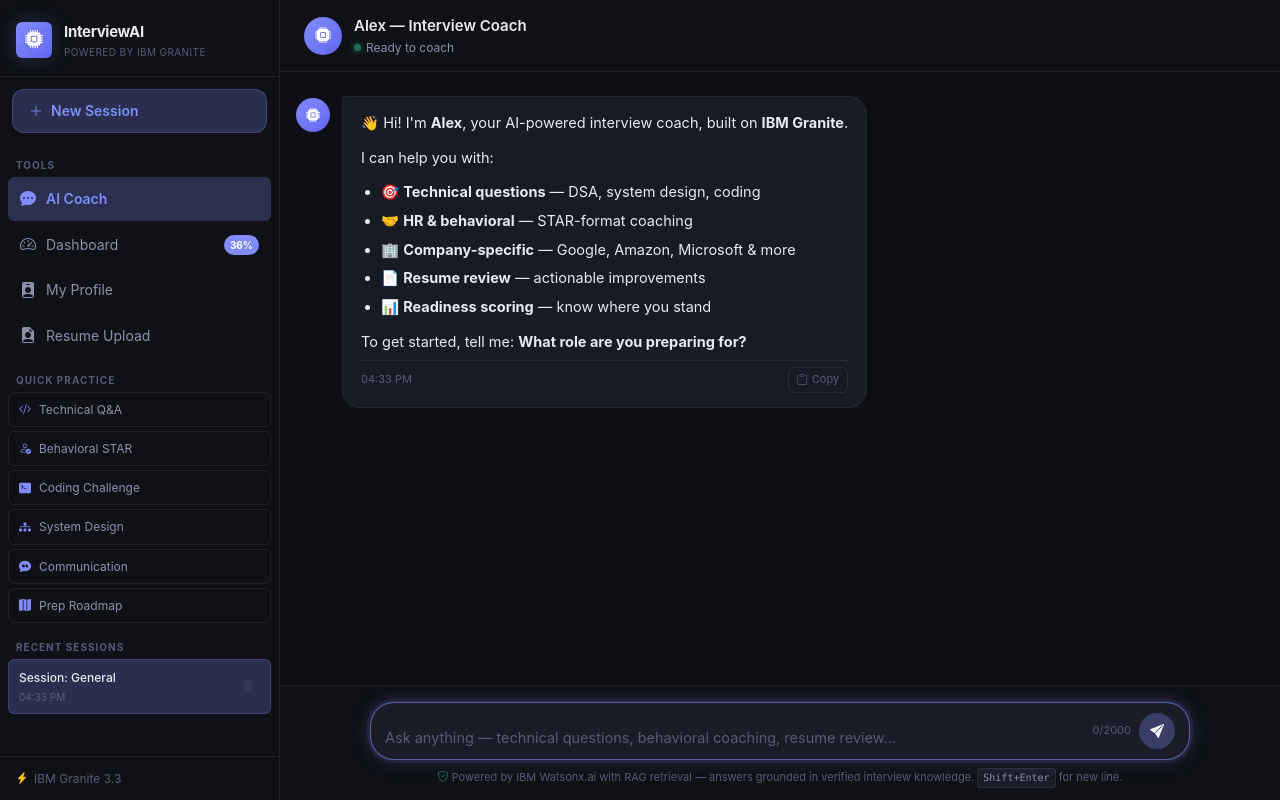
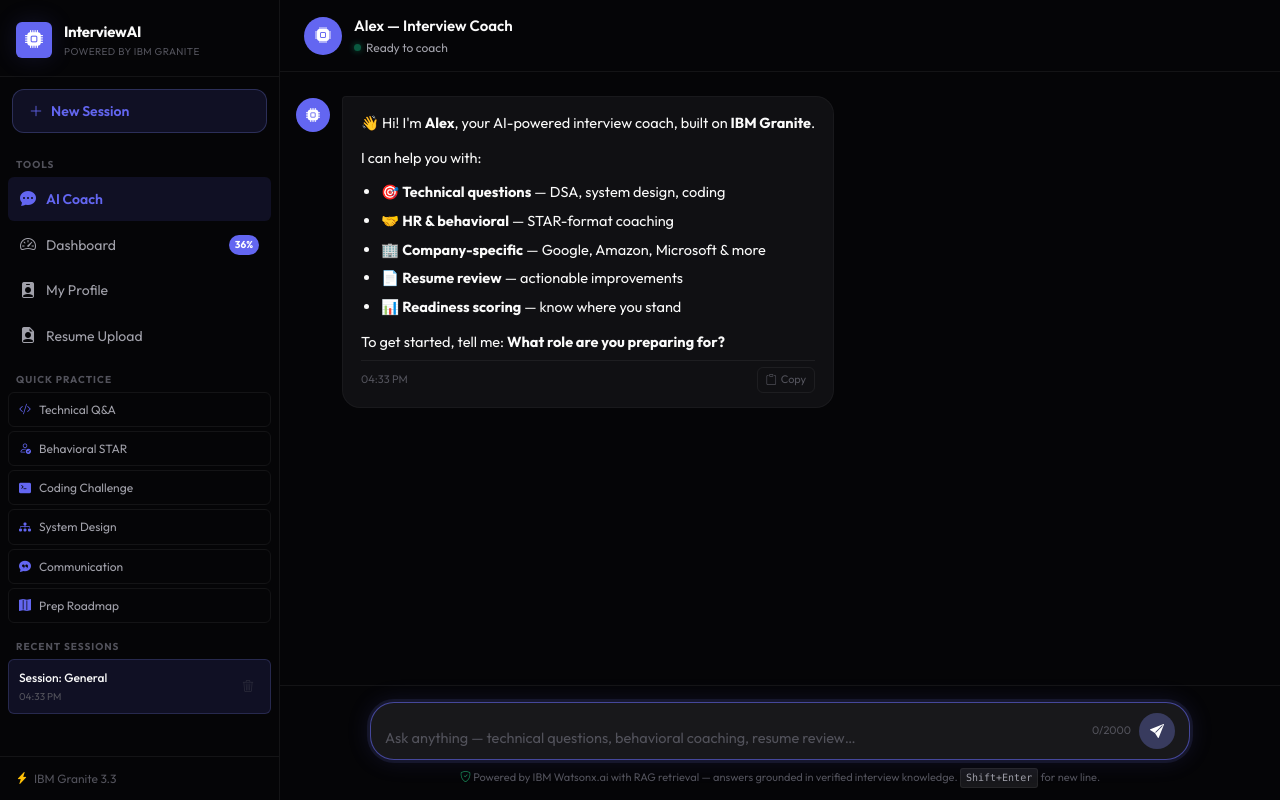
Before and after one commit to abhi23-tech/Interview-Trainer-Agent, a Flask app: page / in a window 1280 px wide. Run offline with Flask 3, Linux system fonts and the light colour scheme; data that the repository does not hold is empty; some libraries are stand-ins or nearby versions.

Commit message:
feat: enhance prompt layout, context-aware parameter tuning, real-time dashboard scores, and UI style upgrades

```diff
--- a/app.py
+++ b/app.py
@@ -100,16 +100,32 @@ def _get_scores() -> dict:
     })
 
 
-def _save_session_record(user_msg: str, ai_msg: str) -> None:
+def _save_session_record(conversation_id: str, user_msg: str, ai_msg: str) -> None:
     """Persist a brief record of the session for the dashboard."""
     records = session.get("session_records", [])
-    records.append({
-        "id": str(uuid.uuid4())[:8],
-        "timestamp": datetime.now().strftime("%Y-%m-%d %H:%M"),
-        "preview": user_msg[:80],
-        "response_preview": ai_msg[:80],
-        "profile": _get_user_profile().get("job_role", "General"),
-    })
+
+    existing_record = None
+    if conversation_id:
+        for r in records:
+            if r.get("conversation_id") == conversation_id:
+                existing_record = r
+                break
+
+    if existing_record:
+        existing_record["timestamp"] = datetime.now().strftime("%Y-%m-%d %H:%M")
+        existing_record["preview"] = user_msg[:80]
+        existing_record["response_preview"] = ai_msg[:80]
+        existing_record["profile"] = _get_user_profile().get("job_role", "General")
+    else:
+        records.append({
+            "id": str(uuid.uuid4())[:8],
+            "conversation_id": conversation_id or str(uuid.uuid4())[:8],
+            "timestamp": datetime.now().strftime("%Y-%m-%d %H:%M"),
+            "preview": user_msg[:80],
+            "response_preview": ai_msg[:80],
+            "profile": _get_user_profile().get("job_role", "General"),
+        })
+
     session["session_records"] = records[-20:]  # keep last 20
 
 
@@ -207,23 +223,62 @@ def chat():
         if rag_block:
             augmented_message = rag_block + "\n\nCandidate question: " + user_message
 
-        # 4. Single Watsonx call
+        # 4. Context-aware parameter selection & Single Watsonx call
+        is_tech = False
+        query_lower = user_message.lower()
+        tech_keywords = ["code", "python", "java", "sql", "javascript", "c++", "c#", "rust", "quicksort", "complexity", "big o", "system design", "database", "scaling", "algorithm", "design"]
+        if any(kw in query_lower for kw in tech_keywords):
+            is_tech = True
+
+        temperature = 0.1 if is_tech else 0.7
+
         watsonx = _get_watsonx()
         response_text = watsonx.generate(
             system_prompt=system_prompt,
             user_message=augmented_message,
             history=history,
             max_history=MAX_HISTORY,
+            temperature=temperature,
         )
 
-        # 5. Update session history (store clean message, not RAG-augmented)
+        # 5. Extract and parse dynamic assessment from LLM response
+        import re
+        scores = session.get("scores") or {
+            "interview_readiness": 0,
+            "resume_score": 0,
+            "technical_score": 0,
+            "communication_score": 0,
+        }
+
+        assessment_match = re.search(r"\[ASSESSMENT:\s*(\{.*?\})\]", response_text, re.DOTALL)
+        if assessment_match:
+            try:
+                assessment_data = json.loads(assessment_match.group(1))
+                technical = assessment_data.get("technical_score") or assessment_data.get("technical", 0)
+                communication = assessment_data.get("communication_score") or assessment_data.get("communication", 0)
+                resume = assessment_data.get("resume_score") or assessment_data.get("resume", 0)
+                readiness = assessment_data.get("readiness_score") or assessment_data.get("readiness", 0)
+
+                scores["technical_score"] = int(technical)
+                scores["communication_score"] = int(communication)
+                scores["resume_score"] = int(resume)
+                scores["interview_readiness"] = int(readiness)
+            except Exception as e:
+                logger.error(f"Failed to parse LLM assessment tag: {e}")
+
+            # Strip the assessment tag from user-facing text
+            response_text = re.sub(r"\[ASSESSMENT:\s*\{.*?\}\]", "", response_text, flags=re.DOTALL).strip()
+        else:
+            # Fall back to default heuristic scores if tag is not produced
+            scores = _estimate_scores(user_profile, resume_text, history)
+
+        # 6. Update session history (store clean message, not RAG-augmented)
+        conversation_id = data.get("conversation_id")
         history.append({"role": "user", "content": user_message})
         history.append({"role": "assistant", "content": response_text})
         _save_history(history)
-        _save_session_record(user_message, response_text)
+        _save_session_record(conversation_id, user_message, response_text)
 
-        # 6. Update scores
-        scores = _estimate_scores(user_profile, resume_text, history)
         session["scores"] = scores
 
         return jsonify({
--- a/static/css/style.css
+++ b/static/css/style.css
@@ -1,3 +1,5 @@
+@import url('https://fonts.googleapis.com/css2?family=Outfit:wght@300;400;500;600;700&display=swap');
+
 /* ═══════════════════════════════════════════════════════════════════
    InterviewAI — Dark Theme + Glassmorphism CSS
    ChatGPT/Claude-style layout
@@ -6,54 +8,54 @@
 /* ── Design Tokens ──────────────────────────────────────────────── */
 :root {
   /* Background layers */
-  --bg-base:        #0d0f14;
-  --bg-surface:     #13151c;
-  --bg-elevated:    #1a1d27;
-  --bg-glass:       rgba(26, 29, 39, 0.7);
-  --bg-glass-hover: rgba(30, 34, 48, 0.85);
+  --bg-base:        #050507; /* obsidian zinc dark */
+  --bg-surface:     #09090b; /* zinc 950 */
+  --bg-elevated:    #18181b; /* zinc 900 */
+  --bg-glass:       rgba(9, 9, 11, 0.45);
+  --bg-glass-hover: rgba(24, 24, 27, 0.65);
 
   /* Borders */
-  --border:         rgba(255,255,255,0.07);
-  --border-focus:   rgba(129,140,248,0.6);
+  --border:         rgba(255,255,255,0.06);
+  --border-focus:   rgba(99,102,241,0.6);
 
   /* Text */
-  --text-primary:   #e8eaf0;
-  --text-secondary: #8b92a8;
-  --text-muted:     #555d75;
-  --text-inverse:   #0d0f14;
+  --text-primary:   #fafafa; /* zinc 50 */
+  --text-secondary: #a1a1aa; /* zinc 400 */
+  --text-muted:     #52525b; /* zinc 600 */
+  --text-inverse:   #09090b;
 
   /* Accent palette */
-  --accent:         #818cf8;
-  --accent-hover:   #6366f1;
-  --accent-glow:    rgba(129,140,248,0.25);
-  --success:        #34d399;
-  --warning:        #fbbf24;
+  --accent:         #6366f1; /* indigo 500 */
+  --accent-hover:   #4f46e5; /* indigo 600 */
+  --accent-glow:    rgba(99,102,241,0.12);
+  --success:        #10b981;
+  --warning:        #f59e0b;
   --danger:         #ef4444;
-  --info:           #38bdf8;
+  --info:           #0ea5e9;
 
   /* Chat bubbles */
-  --bubble-user:    #2a2e4a;
-  --bubble-ai:      rgba(26, 29, 39, 0.9);
-  --bubble-border:  rgba(255,255,255,0.05);
+  --bubble-user:    #1e1b4b; /* deep indigo */
+  --bubble-ai:      rgba(24, 24, 27, 0.65);
+  --bubble-border:  rgba(255,255,255,0.04);
 
   /* Sidebar */
   --sidebar-width:  280px;
-  --sidebar-bg:     #0f1117;
+  --sidebar-bg:     #050507;
 
   /* Radius + shadows */
   --radius-sm:      6px;
   --radius-md:      12px;
   --radius-lg:      18px;
   --radius-xl:      24px;
-  --shadow-sm:      0 1px 3px rgba(0,0,0,0.3);
-  --shadow-md:      0 4px 16px rgba(0,0,0,0.4);
-  --shadow-lg:      0 8px 32px rgba(0,0,0,0.5);
-  --shadow-glow:    0 0 20px rgba(129,140,248,0.2);
+  --shadow-sm:      0 1px 3px rgba(0,0,0,0.4);
+  --shadow-md:      0 4px 20px rgba(0,0,0,0.6);
+  --shadow-lg:      0 10px 30px rgba(0,0,0,0.7);
+  --shadow-glow:    0 0 25px rgba(99,102,241,0.15);
 
   /* Transitions */
-  --t-fast:  0.15s ease;
-  --t-med:   0.25s ease;
-  --t-slow:  0.4s ease;
+  --t-fast:  0.15s cubic-bezier(0.4, 0, 0.2, 1);
+  --t-med:   0.25s cubic-bezier(0.4, 0, 0.2, 1);
+  --t-slow:  0.4s cubic-bezier(0.4, 0, 0.2, 1);
 }
 
 /* ── Reset & Base ───────────────────────────────────────────────── */
@@ -63,7 +65,7 @@ html, body {
   height: 100%;
   background: var(--bg-base);
   color: var(--text-primary);
-  font-family: -apple-system, "Segoe UI", system-ui, "Inter", sans-serif;
+  font-family: 'Outfit', -apple-system, BlinkMacSystemFont, "Segoe UI", Roboto, sans-serif;
   font-size: 15px;
   line-height: 1.6;
   overflow: hidden;
@@ -341,7 +343,15 @@ a:hover { color: var(--accent-hover); }
   height: 100%;
   overflow: hidden;
 }
-.panel.active { display: flex; }
+.panel.active {
+  display: flex;
+  animation: panelFadeIn var(--t-med) forwards;
+}
+
+@keyframes panelFadeIn {
+  from { opacity: 0; transform: translateY(10px); }
+  to { opacity: 1; transform: translateY(0); }
+}
 
 .panel-inner {
   flex: 1;
@@ -813,7 +823,7 @@ a:hover { color: var(--accent-hover); }
   backdrop-filter: blur(12px);
   transition: border-color var(--t-fast), box-shadow var(--t-fast);
 }
-.glass-card:hover { border-color: rgba(129,140,248,0.2); }
+.glass-card:hover { border-color: rgba(99, 102, 241, 0.25); box-shadow: 0 8px 30px rgba(0, 0, 0, 0.4); }
 
 .glass-card-header {
   padding: 16px 20px;
@@ -845,8 +855,8 @@ a:hover { color: var(--accent-hover); }
 }
 .score-card:hover {
   transform: translateY(-2px);
-  border-color: rgba(129,140,248,0.3);
-  box-shadow: var(--shadow-md);
+  border-color: rgba(99, 102, 241, 0.35);
+  box-shadow: var(--shadow-glow), var(--shadow-md);
 }
 
 .score-icon {
--- a/static/js/app.js
+++ b/static/js/app.js
@@ -248,7 +248,10 @@ async function sendMessage(text) {
   showTyping(true);
 
   try {
-    const body = { message: text };
+    const body = {
+      message: text,
+      conversation_id: State.activeConversationId
+    };
     if (Object.keys(State.profile).length > 0) {
       body.profile = State.profile;
     }
--- a/templates/index.html
+++ b/templates/index.html
@@ -477,7 +477,7 @@
                     <p class="drop-hint">PDF, DOCX, DOC, or TXT · Max 10 MB</p>
                   </div>
                   <!-- Upload progress (hidden) -->
-                  <div id="uploadProgress" style="display:none;">
+                  <div id="uploadProgress" class="drop-zone-content" style="display:none;">
                     <i class="bi bi-hourglass-split drop-icon spin"></i>
                     <p class="drop-title">Parsing resume…</p>
                     <div class="upload-bar-wrap">
@@ -485,7 +485,7 @@
                     </div>
                   </div>
                   <!-- Upload result (hidden) -->
-                  <div id="uploadResult" style="display:none;">
+                  <div id="uploadResult" class="drop-zone-content" style="display:none;">
                     <i class="bi bi-check-circle-fill drop-icon" style="color:#34d399;"></i>
                     <p class="drop-title" id="uploadResultTitle">Resume loaded!</p>
                     <p class="drop-subtitle" id="uploadResultMsg"></p>
```
Also changed, not shown: modules/agent_instructions.py (+35 -22 lines), modules/watsonx_client.py (+14 -1 lines).
